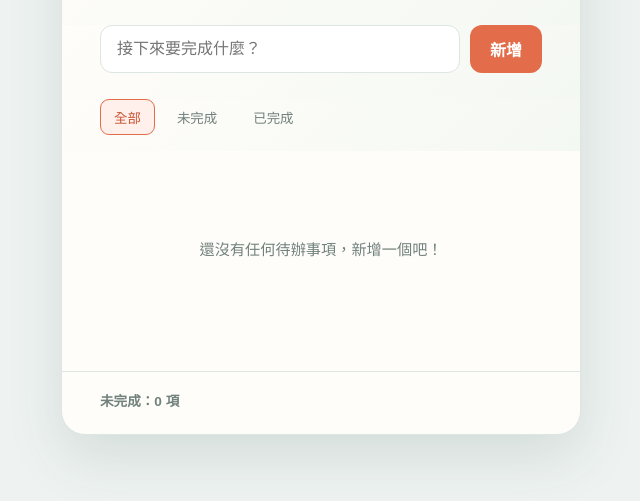
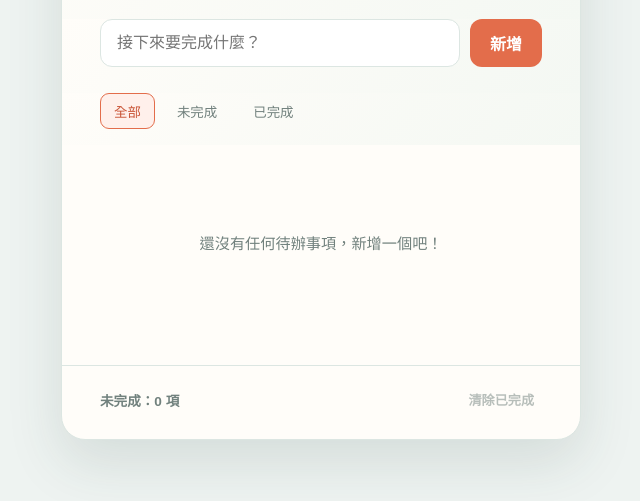
Before and after one commit to Jackwio/copilot-workshop-agent-mode-mcp, a plain HTML site: page index.html in a window 1280 px wide. Shown: the part 261-762 px from the top of the page, without its empty margins (319-959 px from the left). Drawn offline with Linux system fonts and the light colour scheme.

Commit message:
feat: add clear completed todos (#4)

```diff
--- a/app.js
+++ b/app.js
@@ -4,6 +4,7 @@ const input = document.querySelector("#todo-input");
 const list = document.querySelector("#todo-list");
 const emptyState = document.querySelector("#empty-state");
 const remainingCount = document.querySelector("#remaining-count");
+const clearCompletedButton = document.querySelector("#clear-completed");
 const themeToggle = document.querySelector("#theme-toggle");
 const filterButtons = document.querySelectorAll(".filter-button");
 const THEME_KEY = "offline-todos-theme";
@@ -107,8 +108,19 @@ function renderTodos() {
   });
 
   const remaining = todos.filter((todo) => !todo.completed).length;
+  const completedCount = todos.length - remaining;
   remainingCount.textContent = `未完成：${remaining} 項`;
+  clearCompletedButton.disabled = completedCount === 0;
 }
+
+clearCompletedButton.addEventListener("click", () => {
+  const hasCompletedTodos = todos.some((todo) => todo.completed);
+  if (!hasCompletedTodos || !confirm("確定要清除所有已完成的待辦事項嗎？")) return;
+
+  todos = todos.filter((todo) => !todo.completed);
+  saveTodos();
+  renderTodos();
+});
 
 filterButtons.forEach((button) => {
   button.addEventListener("click", () => {
--- a/index.html
+++ b/index.html
@@ -40,6 +40,9 @@
 
     <footer class="todo-footer">
       <span id="remaining-count">未完成：0 項</span>
+      <button class="clear-completed-button" id="clear-completed" type="button" aria-label="清除所有已完成的待辦事項" disabled>
+        清除已完成
+      </button>
     </footer>
   </main>
 
--- a/styles.css
+++ b/styles.css
@@ -291,11 +291,37 @@ h1 {
 }
 
 .todo-footer {
+  display: flex;
+  align-items: center;
+  justify-content: space-between;
+  gap: 16px;
   padding: 18px 38px 24px;
   color: var(--muted);
   border-top: 1px solid var(--line);
   font-size: 0.85rem;
   font-weight: 700;
+}
+
+.clear-completed-button {
+  padding: 6px 8px;
+  color: var(--muted);
+  background: transparent;
+  border: 0;
+  border-radius: 8px;
+  cursor: pointer;
+  font: inherit;
+  font-size: 0.82rem;
+}
+
+.clear-completed-button:hover:not(:disabled),
+.clear-completed-button:focus-visible:not(:disabled) {
+  color: var(--accent-dark);
+  background: var(--soft-accent);
+}
+
+.clear-completed-button:disabled {
+  cursor: not-allowed;
+  opacity: 0.5;
 }
 
 .sr-only {
```
